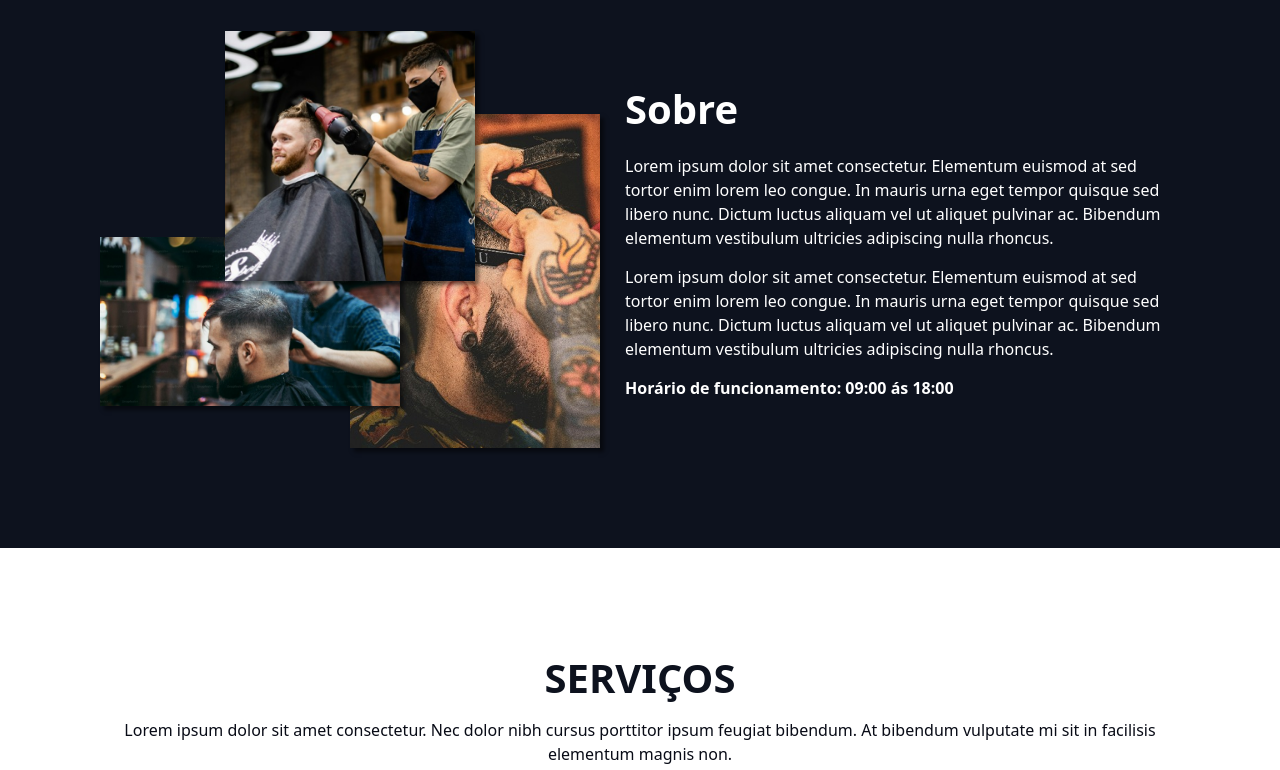
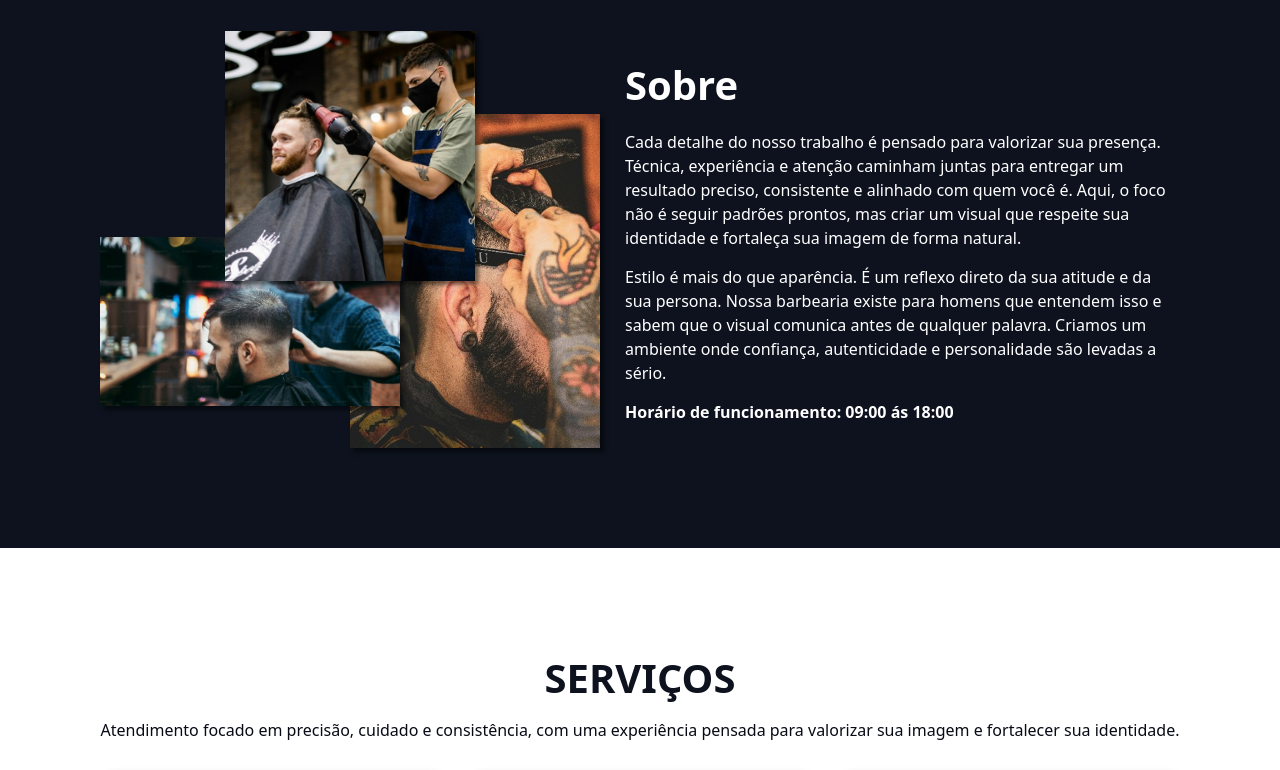
Before and after one commit to lian-carvalho/Barbearia, a Next.js app: page / in a window 1280 px wide. Shown: the part 800-1570 px from the top of the page. Built offline with nearby package versions, Linux system fonts and the light colour scheme.

Commit message:
Troca de textos placeholder

```diff
--- a/components/sections/AboutUsSection/index.tsx
+++ b/components/sections/AboutUsSection/index.tsx
@@ -31,10 +31,10 @@ export default function AboutUsSection() {
             <div className={styles.textContainer}>
                 <h1 className="c-white font-bold">Sobre</h1>
                 <p className="c-white">
-                    Lorem ipsum dolor sit amet consectetur. Elementum euismod at sed tortor enim lorem leo congue. In mauris urna eget tempor quisque sed libero nunc. Dictum luctus aliquam vel ut aliquet pulvinar ac. Bibendum elementum vestibulum ultricies adipiscing nulla rhoncus.
+                    Cada detalhe do nosso trabalho é pensado para valorizar sua presença. Técnica, experiência e atenção caminham juntas para entregar um resultado preciso, consistente e alinhado com quem você é. Aqui, o foco não é seguir padrões prontos, mas criar um visual que respeite sua identidade e fortaleça sua imagem de forma natural.
                 </p>
                 <p className="c-white">
-                    Lorem ipsum dolor sit amet consectetur. Elementum euismod at sed tortor enim lorem leo congue. In mauris urna eget tempor quisque sed libero nunc. Dictum luctus aliquam vel ut aliquet pulvinar ac. Bibendum elementum vestibulum ultricies adipiscing nulla rhoncus.
+                    Estilo é mais do que aparência. É um reflexo direto da sua atitude e da sua persona. Nossa barbearia existe para homens que entendem isso e sabem que o visual comunica antes de qualquer palavra. Criamos um ambiente onde confiança, autenticidade e personalidade são levadas a sério.
                 </p>
                 <p className="c-white font-bold">Horário de funcionamento: 09:00 ás 18:00</p>
             </div>
--- a/components/sections/ServicesSection/index.tsx
+++ b/components/sections/ServicesSection/index.tsx
@@ -26,7 +26,7 @@ export default function ServicesSection() {
         <section className={styles.services} id='services'>
             <h1 className="c-blue font-bold">SERVIÇOS</h1>
             <p className="c-blue1">
-                Lorem ipsum dolor sit amet consectetur. Nec dolor nibh cursus porttitor ipsum feugiat bibendum. At bibendum vulputate mi sit in facilisis elementum magnis non.
+                Atendimento focado em precisão, cuidado e consistência, com uma experiência pensada para valorizar sua imagem e fortalecer sua identidade.
             </p>
 
             <div className={styles.container}>
```
